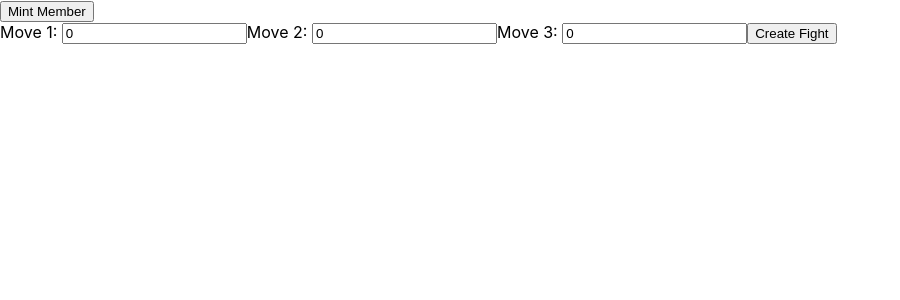
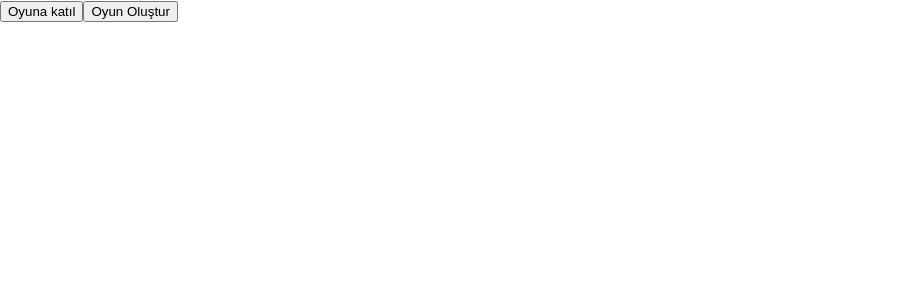
Before and after one commit to yourcasualdev/OnChain-Fight-Club, a Next.js app: page / in a window 1280 px wide. Shown: the top 300 px of the page, without its empty margins (0-900 px from the left). Built offline with nearby package versions, Linux system fonts and the light colour scheme.

Commit message:
restore: index.js for testing

```diff
--- a/src/pages/index.tsx
+++ b/src/pages/index.tsx
@@ -1,83 +1,39 @@
 import Head from 'next/head'
 import Image from 'next/image'
-import { useContext, useState } from 'react'
+import { useContext } from 'react'
 import OCFContext from '../context/ocfc'
 
 export default function Home() {
   const OCFC = useContext(OCFContext);
-  const [fightId, setFightId] = useState<number | null>(null);
-  const [move1, setMove1] = useState<number>(0);
-  const [move2, setMove2] = useState<number>(0);
-  const [move3, setMove3] = useState<number>(0);
 
   if (!OCFC) return null;
 
-  const { account, contract, mintMember, createFight, joinAndFight, trainFighter, withdraw } = OCFC;
-
+  const { account, contract, mintMember, createFight, joinAndFight, trainFighter } = OCFC;
 
   const handleMintMember = async () => {
-    if (!contract) return;
-
-    await mintMember();
+    const accounts = await mintMember();
+    console.log(accounts);
   }
-
   const handleCreateFight = async () => {
-    if (!contract) return;
-
-    const result = await createFight(account, move1, move2, move3);
-    setFightId(result.events.FightCreated.returnValues.fightId);
+    const result = await createFight(account, 1, 2, 3);
+    console.log(result)
   }
-
-  const handleJoinFight = async () => {
-    if (!contract || !fightId) return;
-
-    await joinAndFight(fightId, move1, move2, move3);
-  }
-
+  // Alice wants to play the game, so she calls the mintMember function to mint a new ERC721 token and assign it to her. This also adds her to the game as a member.
+  // Alice wants to create a new fight, so she calls the createFight function and specifies her three moves as [1, 2, 3]. This adds a new fight to the game with Alice as the first fighter and no second fighter yet.
+  // Bob also wants to play the game, so he calls the mintMember function to mint a new ERC721 token and assign it to him. This also adds him to the game as a member.
+  // Bob sees that Alice has created a fight and wants to join, so he calls the joinAndFight function and specifies his three moves as [3, 2, 1]. This adds Bob as the second fighter in the fight and calculates the outcome of the fight based on the moves made by both players. The result is then recorded in the game.
+  // Alice and Bob can continue to play the game by creating and joining new fights, and their scores will be updated based on the outcomes of the fights.
   return (
     <div>
-      {/* Mint a member */}
-      <button onClick={handleMintMember}>Mint Member</button>
-
-      {/* Create a fight */}
+      <Head>
+        <title>Create Next App</title>
+        <meta name="description" content="Generated by create next app" />
+        <link rel="icon" href="/favicon.ico" />
+      </Head>
       <div>
-        <label htmlFor="move1">Move 1: </label>
-        <input
-          type="number"
-          id="move1"
-          value={move1}
-          onChange={e => setMove1(parseInt(e.target.value))}
-        />
-        <label htmlFor="move2">Move 2: </label>
-        <input
-          type="number"
-          id="move2"
-          value={move2}
-          onChange={e => setMove2(parseInt(e.target.value))}
-        />
-        <label htmlFor="move3">Move 3: </label>
-        <input
-          type="number"
-          id="move3"
-          value={move3}
-          onChange={e => setMove3(parseInt(e.target.value))}
-        />
-        <button onClick={handleCreateFight}>Create Fight</button>
+        <button onClick={handleMintMember}>Oyuna katıl</button>
+        <button onClick={handleCreateFight}>Oyun Oluştur</button>
       </div>
-
-      {/* Join a fight */}
-      {fightId && (
-        <div>
-          <label htmlFor="fight-id">Fight ID: </label>
-          <input
-            type="number"
-            id="fight-id"
-            value={fightId}
-            onChange={e => setFightId(parseInt(e.target.value))}
-          />
-          <button onClick={handleJoinFight}>Join Fight</button>
-        </div>
-      )}
     </div>
-  );
+  )
 }
```
